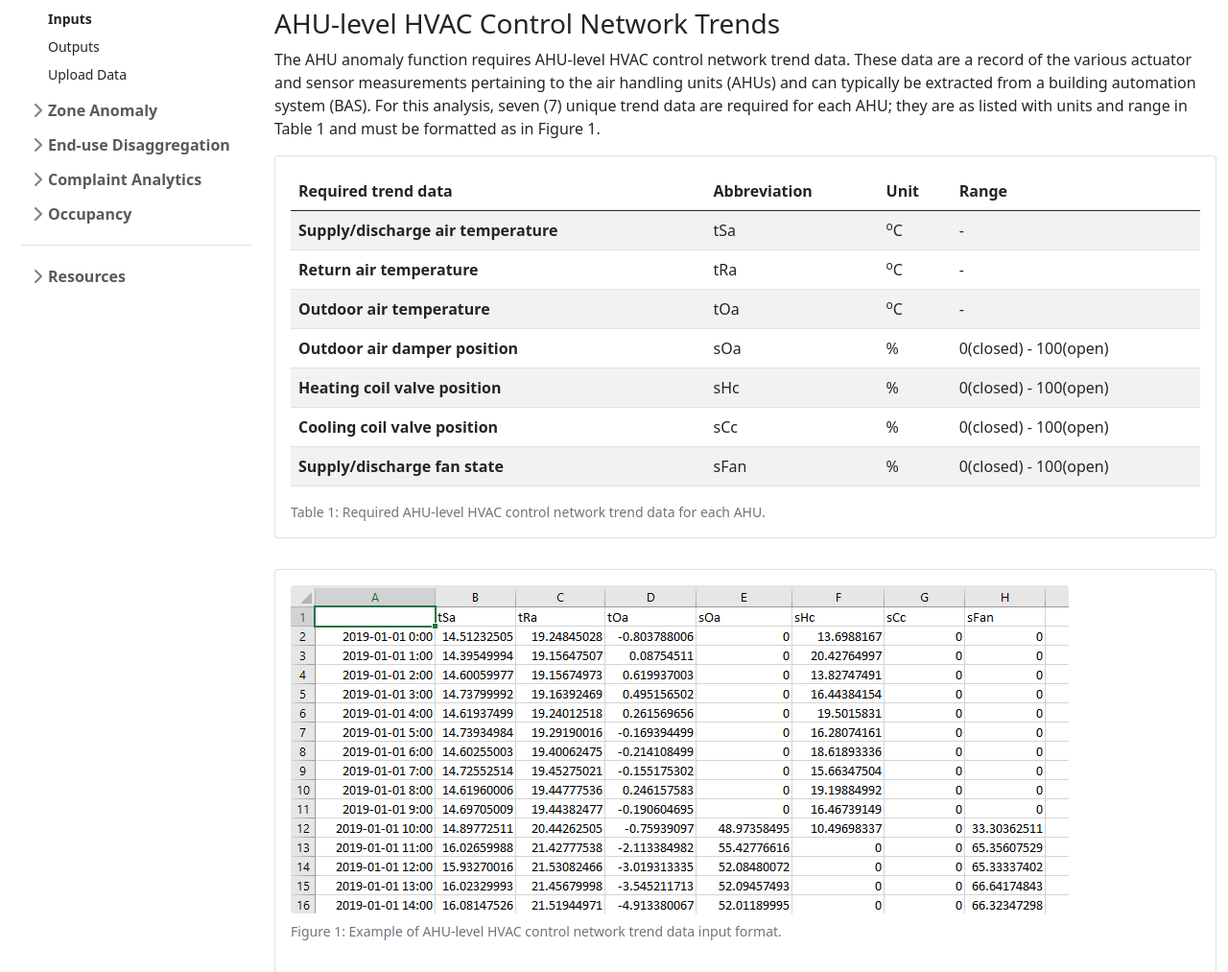
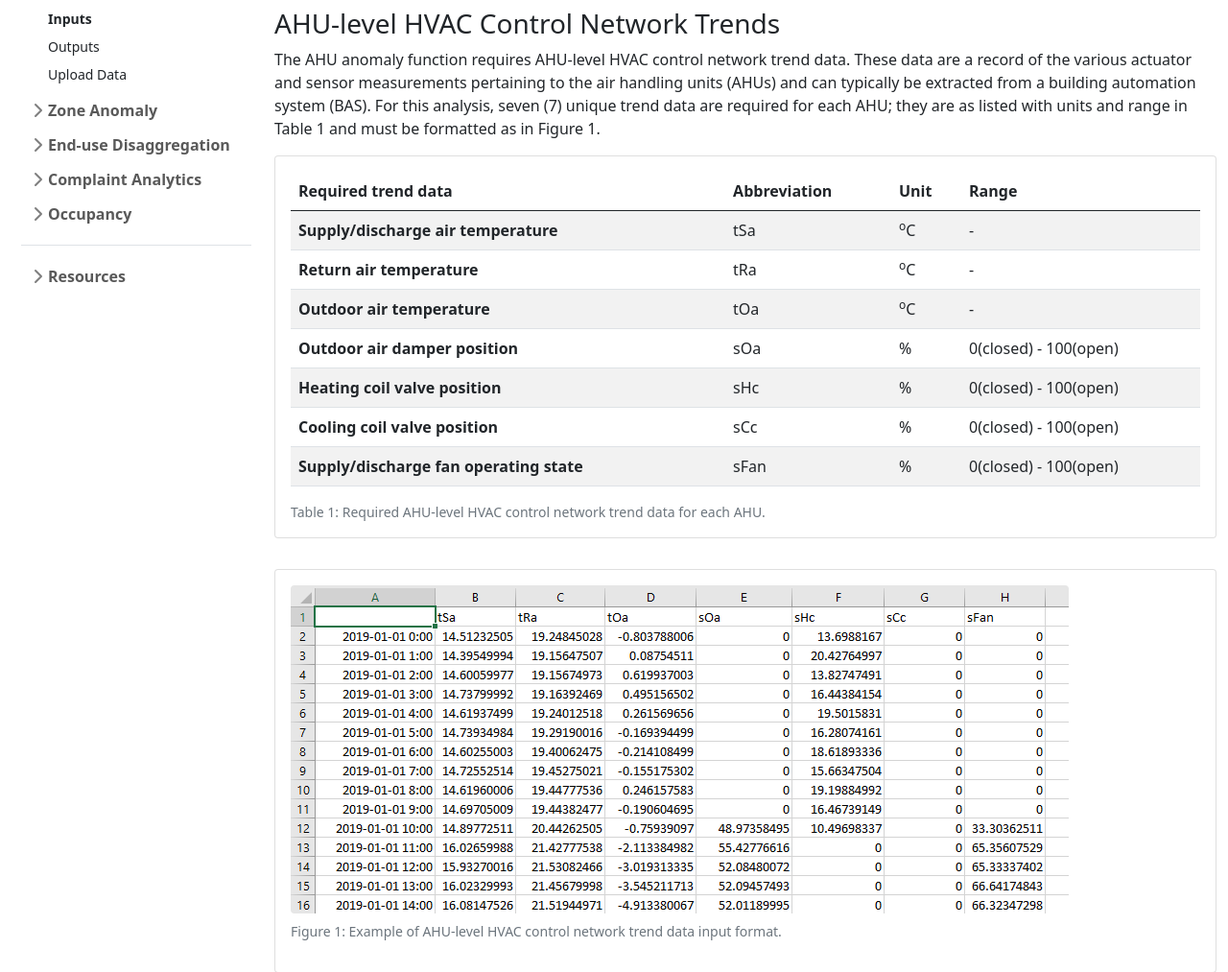
Before and after one commit to Carleton-DBOM-Research-Group/Building_energy_management_toolkit, a Flask app: page /functions/ahuAnomaly/inputs in a window 1280 px wide. Shown: the part 298-1311 px from the top of the page at 96% size. Run offline with Flask 2, Linux system fonts and the light colour scheme.

Commit message:
Minor wording revisions ahuAnoamly inputs documentation

```diff
--- a/templates/functions_ahuAnomaly_inputs.html
+++ b/templates/functions_ahuAnomaly_inputs.html
@@ -239,7 +239,7 @@
               <td>0(closed) - 100(open)</td>
             </tr>
             <tr>
-              <th scope="row">Supply/discharge fan state</th>
+              <th scope="row">Supply/discharge fan operating state</th>
               <td>sFan</td>
               <td>%</td>
               <td>0(closed) - 100(open)</td>
@@ -300,7 +300,7 @@
               <td>-</td>
             </tr>
             <tr>
-              <th scope="row">State of perimeter heating device(s)</th>
+              <th scope="row">Operating state of perimeter heating device(s)</th>
               <td>sRad</td>
               <td>%</td>
               <td>0(inactive) - 100(fully active)</td>
```
